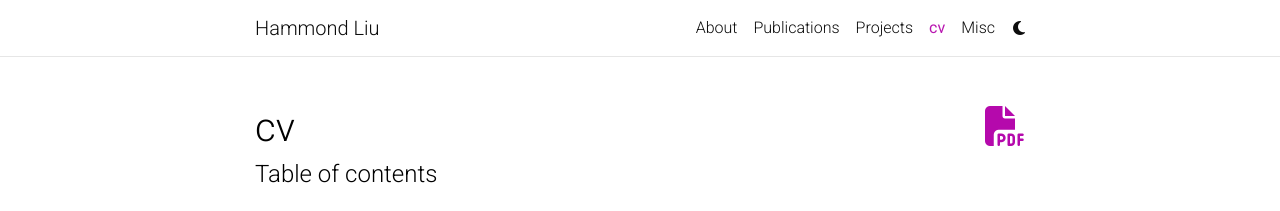
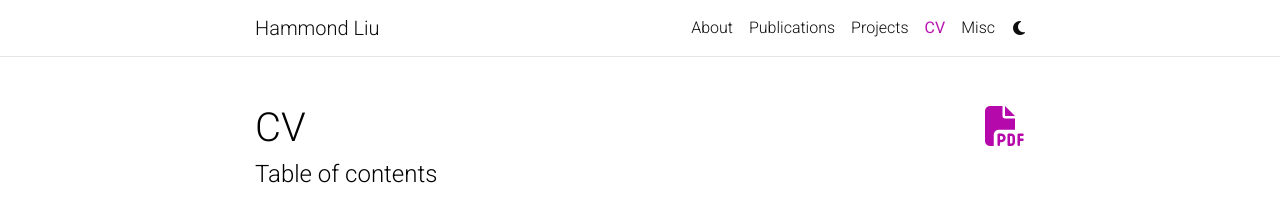
Before and after one commit to hmdliu/hmdliu.github.io, a Jekyll site: the page built from _pages/cv.md, in a window 1280 px wide and 900 px high. Shown: the top 211 px of the window. Built offline with Jekyll 4.4.1, drawn with Linux system fonts in a browser that asks for light colours; comment, search, counter and statistics services are not loaded; a style sheet for code colours, icons or effects is not loaded.

Commit message:
Update CV

```diff
--- a/_data/cv.yml
+++ b/_data/cv.yml
@@ -1,4 +1,3 @@
-
 - title: Education
   type: time_table
   contents:
--- a/_layouts/cv.html
+++ b/_layouts/cv.html
@@ -2,7 +2,7 @@
 layout: default
 ---
 <!-- _layouts/cv.html -->
-{% unless site.data.resume %}
+<!-- {% unless site.data.resume %} -->
 <div class="post">
 
   <header class="post-header">
@@ -44,7 +44,7 @@
   </article>
 
 </div>
-{% else %}
+<!-- {% else %}
 <div class="post">
 
   <header class="post-header">
@@ -115,4 +115,4 @@
   </article>
 
 </div>
-{% endunless %}
+{% endunless %} -->
--- a/_pages/cv.md
+++ b/_pages/cv.md
@@ -1,7 +1,7 @@
 ---
 layout: cv
 permalink: /cv/
-title: cv
+title: CV
 nav: true
 nav_order: 3
 cv_pdf: CV_Haoming_Liu_221230.pdf
```
